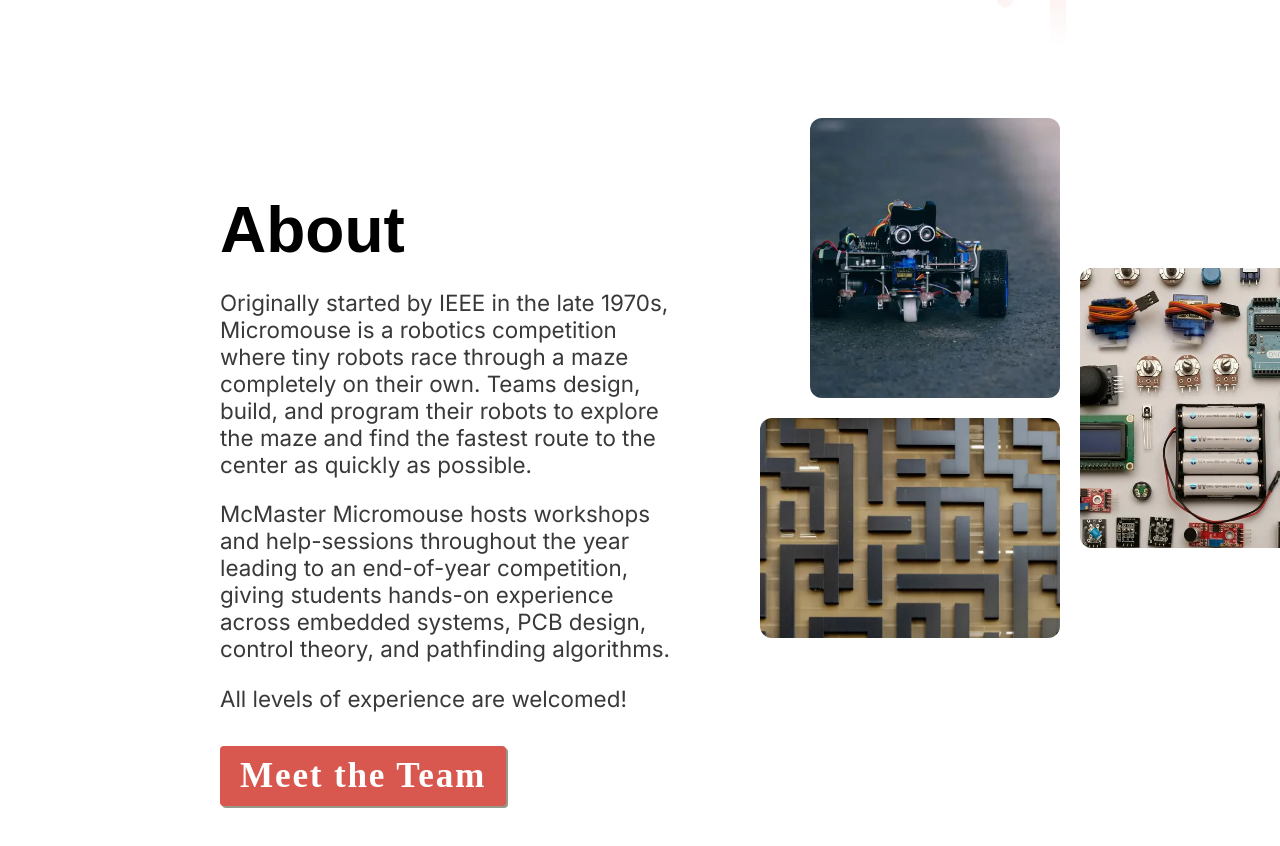
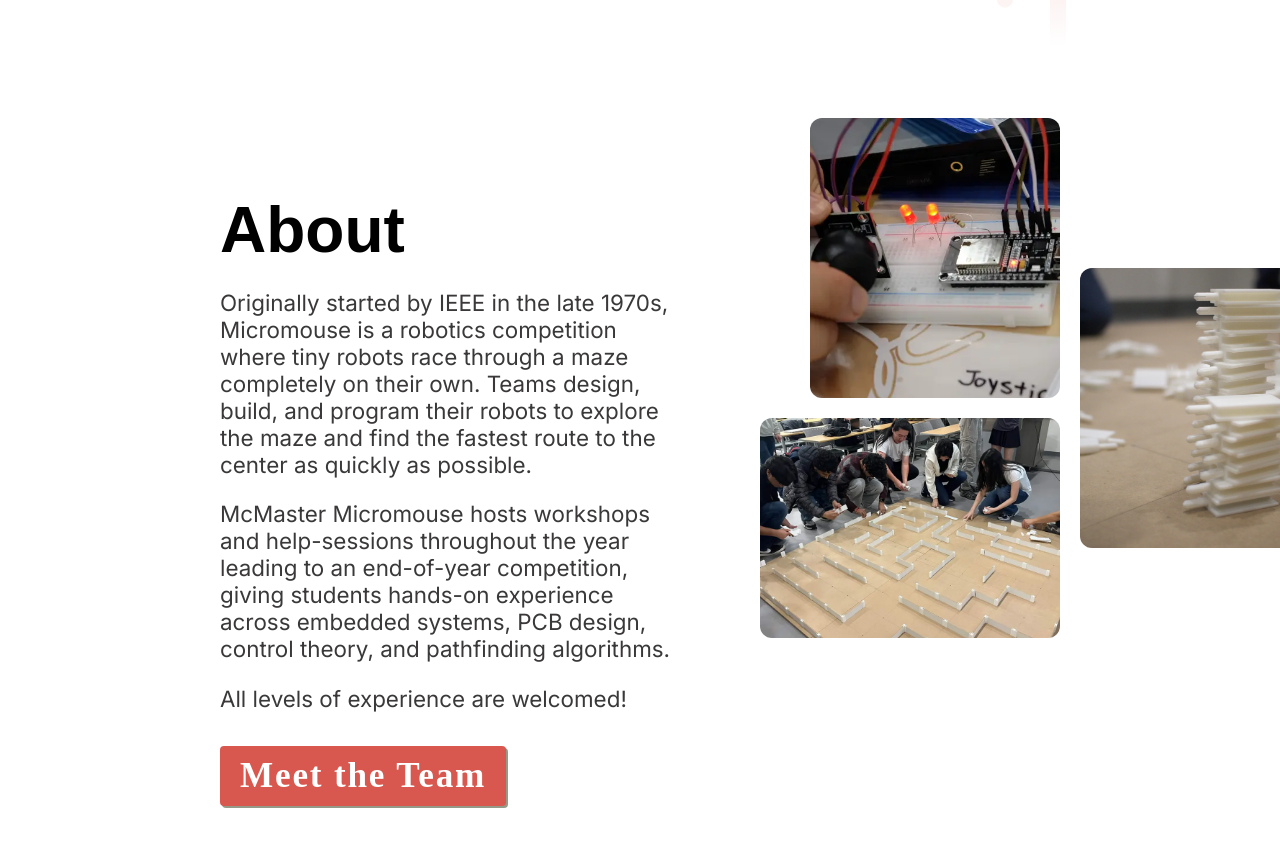
Before and after one commit to mac-micromouse/mac-micromouse.github.io, a plain HTML site: page index.html in a window 1280 px wide. Shown: the part 670-1516 px from the top of the page. Drawn offline with Linux system fonts and the light colour scheme; a web font is replaced by a local one.

Commit message:
update about section photos

```diff
--- a/index.html
+++ b/index.html
@@ -75,9 +75,9 @@
 					</div>
 				</div>
 				<div id="about-imgs">
-					<div id="about-img1"><img src="./img/placeholder1-unsplash.webp" alt="Workshop photo"></div>
-					<div id="about-img2"><img src="./img/placeholder2-unsplash.webp" alt="Robot close-up"></div>
-					<div id="about-img3"><img src="./img/placeholder3-unsplash.webp" alt="Competition day"></div>
+					<div id="about-img1"><img src="./img/about1.webp" alt="Circuit photo"></div>
+					<div id="about-img2"><img src="./img/about2.webp" alt="Maze construction"></div>
+					<div id="about-img3"><img src="./img/news/introduction_2026.webp" alt="Maze pegs close-up"></div>
 				</div>
 			</div>
 
```
Also changed, not shown: img/about1.webp (added), img/about2.webp (added), img/placeholder1-unsplash.webp (deleted), img/placeholder2-unsplash.webp (deleted), img/placeholder3-unsplash.webp (deleted).
